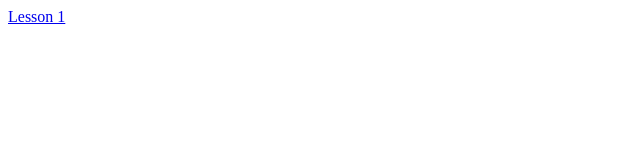
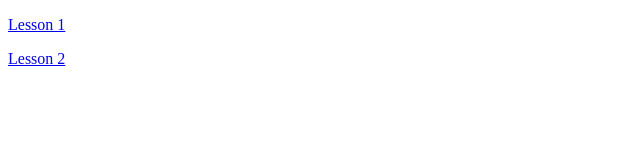
Before and after one commit to nathanstilwell/core-lab, a plain HTML site: page index.html in a window 1280 px wide. Shown: the whole page, without its empty margins (0-640 px from the left). Drawn offline with Linux system fonts and the light colour scheme.

Commit message:
add lesson 2 to index

```diff
--- a/index.html
+++ b/index.html
@@ -1,6 +1,11 @@
 <!doctype html>
 <html>
 <body>
-  <a href="lesson-1/">Lesson 1</a>
+ <p>
+   <a href="lesson-1/">Lesson 1</a>
+</p>
+<p>
+  <a href="lesson-2/">Lesson 2</a>
+</p>
 </body>
 </html>
```
